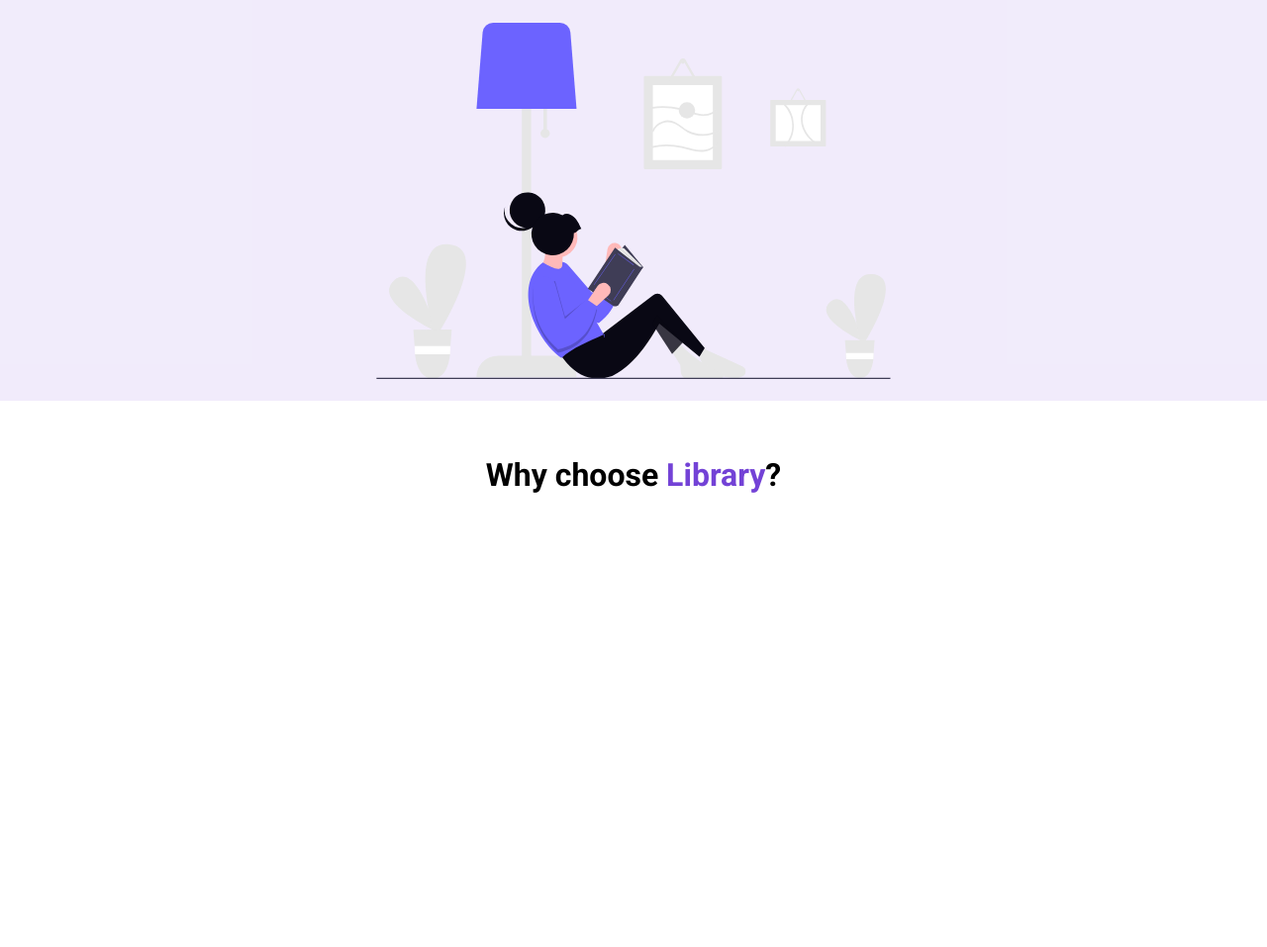
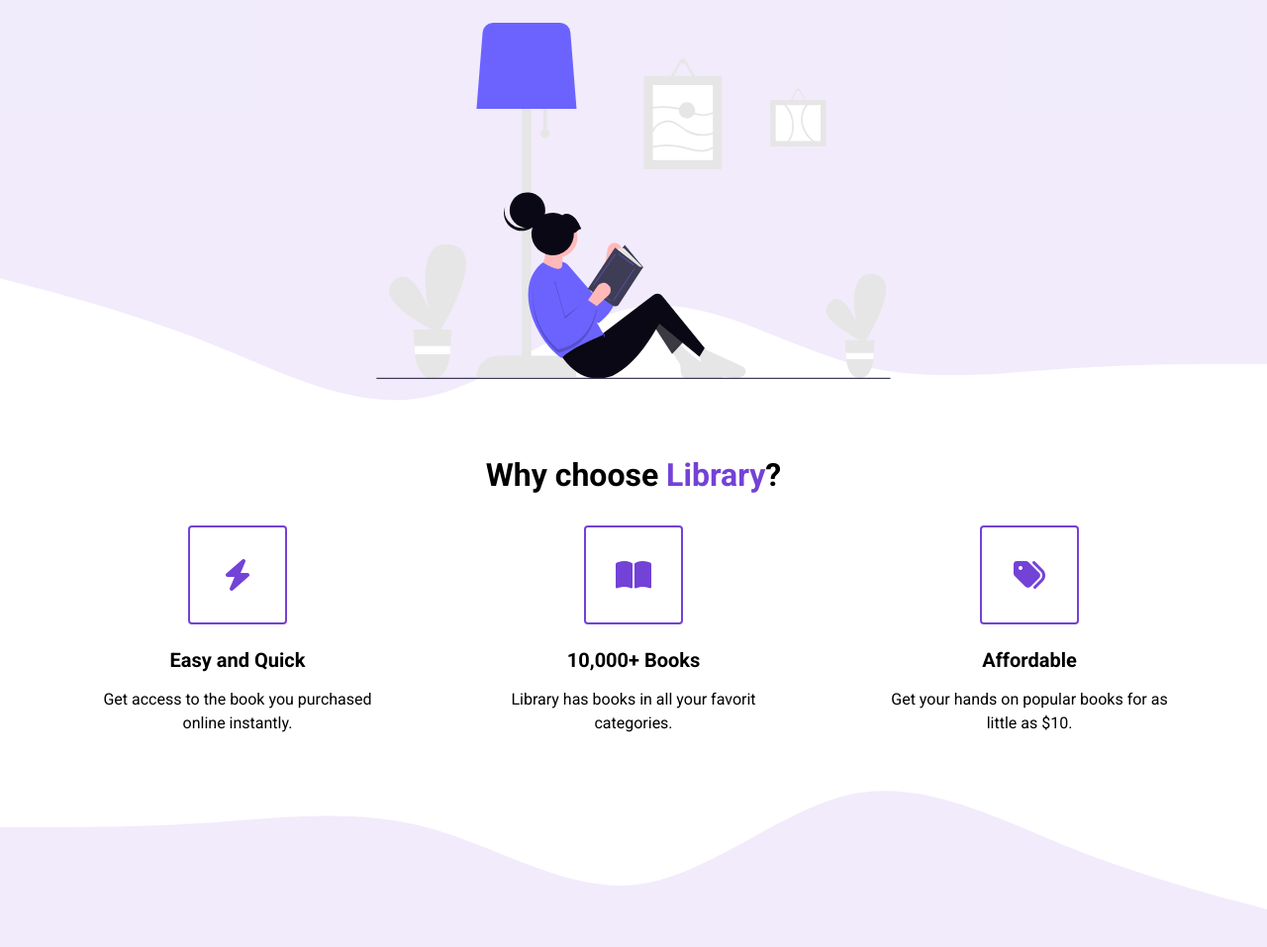
Before and after one commit to NicholleE0216/First-project, a plain HTML site: page index.html in a window 1280 px wide. Shown: the part 395-1352 px from the top of the page at 99% size. Before the commit the page ends 982 px from the top, so only its background shows below. Drawn offline with Linux system fonts and the light colour scheme.

Commit message:
third commit

```diff
--- a/index.html
+++ b/index.html
@@ -5,6 +5,10 @@
     <meta name="viewport" content="width=device-width, initial-scale=1.0" />
     <title>Library</title>
     <link rel="stylesheet" href="./style.css" />
+    <script
+      src="https://kit.fontawesome.com/cd597b8f5e.js"
+      crossorigin="anonymous"
+    ></script>
   </head>
   <body>
     <section id="landing">
@@ -37,10 +41,41 @@
     <main>
       <section id="highlights">
         <div class="container">
+          <div class="row">
+            <h2 class="section__title">
+              Why choose <span class="purple">Library</span>?
+            </h2>
+            <div class="highlight__wrapper">
+              <div class="highlight">
+                <div class="highlight__img">
+                  <i class="fas fa-bolt"></i>
+                </div>
+                <h3 class="highlight__subtitle">Easy and Quick</h3>
+                <p class="highlight__para">Get access to the book you purchased online instantly.</p>
+              </div>
+              <div class="highlight">
+                <div class="highlight__img">
+                  <i class="fas fa-book-open"></i>
+                </div>
+                <h3 class="highlight__subtitle">10,000+ Books</h3>
+                <p class="highlight__para">Library has books in all your favorit categories.</p>
+              </div>
+              <div class="highlight">
+                <div class="highlight__img">
+                  <i class="fas fa-tags"></i>
+                </div>
+                <h3 class="highlight__subtitle">Affordable</h3>
+                <p class="highlight__para"> Get your hands on popular books for as little as $10.</p>
+              </div>
+            </div>
+          </div>
+        </div>
+      </section>
+
+      <section id="features">
+        <div class="container">
             <div class="row">
-                <h2 class="section__title">
-                    Why choose <span class="purple">Library</span>?
-                </h2>
+
             </div>
         </div>
       </section>
--- a/style.css
+++ b/style.css
@@ -6,6 +6,9 @@
     font-family: 'Roboto', sans-serif;
 }
 
+p{
+    line-height: 1.5;
+}
 
 a{
     text-decoration: none;
@@ -127,6 +130,7 @@ button:active{
 
 .header__img--wrapper{
     padding: 20px;
+    z-index: 2;
 }
 
 .container{
@@ -134,10 +138,91 @@ button:active{
 }
 
 .row{
-
+    width: 100%;
+    max-width: 1200px;
+    margin: 0 auto;
 }
 /*
 
 HIGHLIGHTS
 
 */
+
+#highlights{
+    position: relative;
+}
+
+#highlights:before{
+    background: url('assets/wave.svg');
+    content: "";
+    position: absolute;
+    width: 101vw;
+    height: 12vw;
+    top: 1px;
+    left: 0;
+    z-index: 1;
+    background-size: cover;
+    background-repeat: no-repeat;
+    transform: translateY(-100%);
+}
+
+#highlights:after{
+    background: url('assets/wave.svg');
+    content: "";
+    position: absolute;
+    width: 101vw;
+    height: 12vw;
+    bottom: 1px;
+    left: 0;
+    z-index: 1;
+    background-size: cover;
+    background-repeat: no-repeat;
+    transform: translateY(100%) rotate(180deg);
+}
+
+.highlight__wrapper{
+    display: flex;
+}
+
+.highlight{
+    padding: 0 24px;
+    width: calc(100% / 3);
+    display: flex;
+    justify-content: center;
+    align-items: center;
+    flex-direction: column;
+}
+
+.highlight__para{
+    text-align: center;
+    max-width: 280px;
+}
+
+.highlight__img{
+    border: 2px solid #7342d6;
+    color: #7342d6;
+    height: 100px;
+    width: 100px;
+    display: flex;
+    align-items: center;
+    justify-content: center;
+    border-radius: 4px;
+    font-size: 32px;
+    margin-bottom: 24px;
+}
+
+.highlight__subtitle{
+    font-size: 20px;
+    margin-bottom: 16px;
+}
+
+/*
+
+FEATURES
+
+*/
+
+#features {
+    height: 1000px;
+    background-color: rgba(115, 66, 214, 0.1);
+}
```
